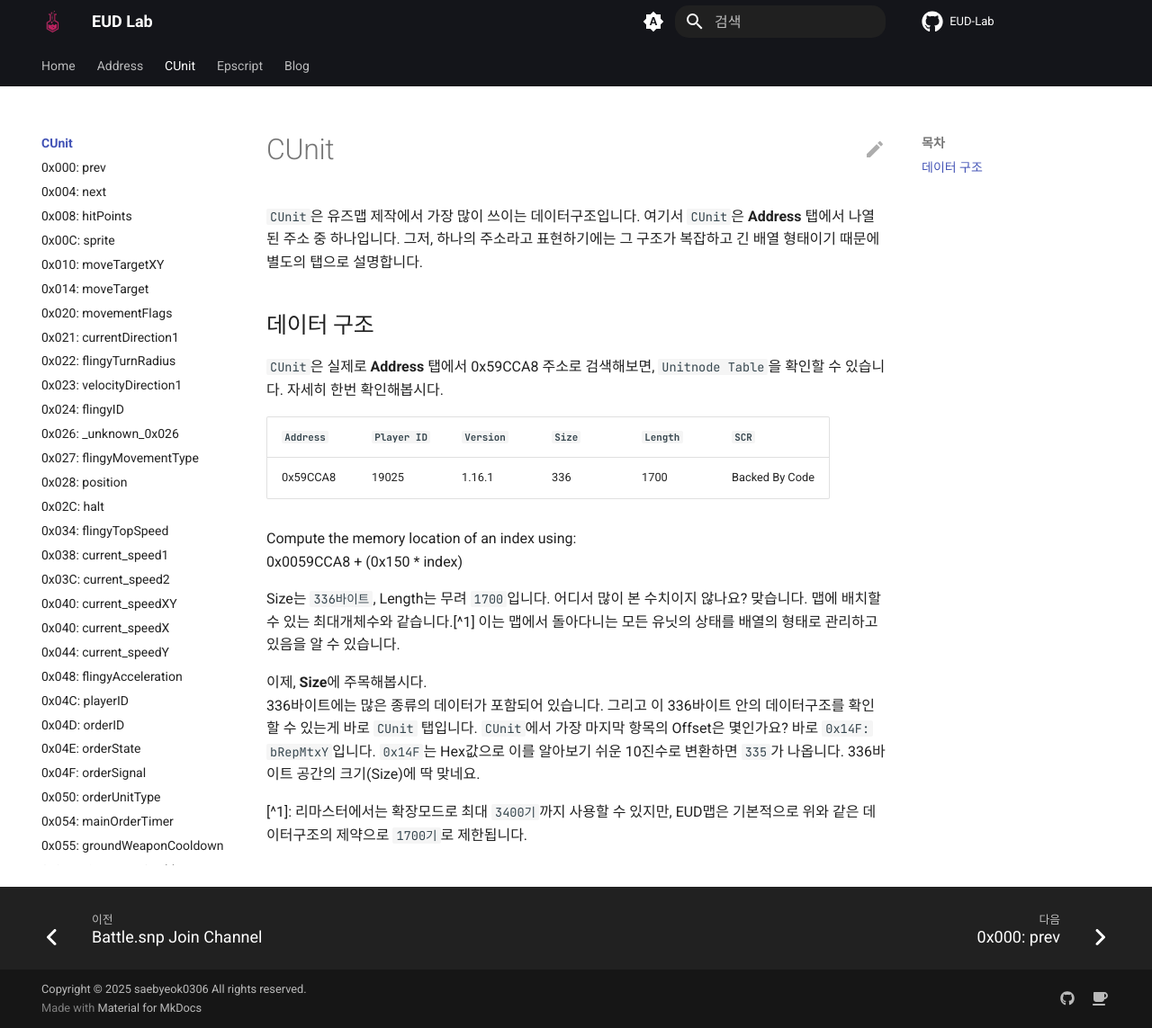
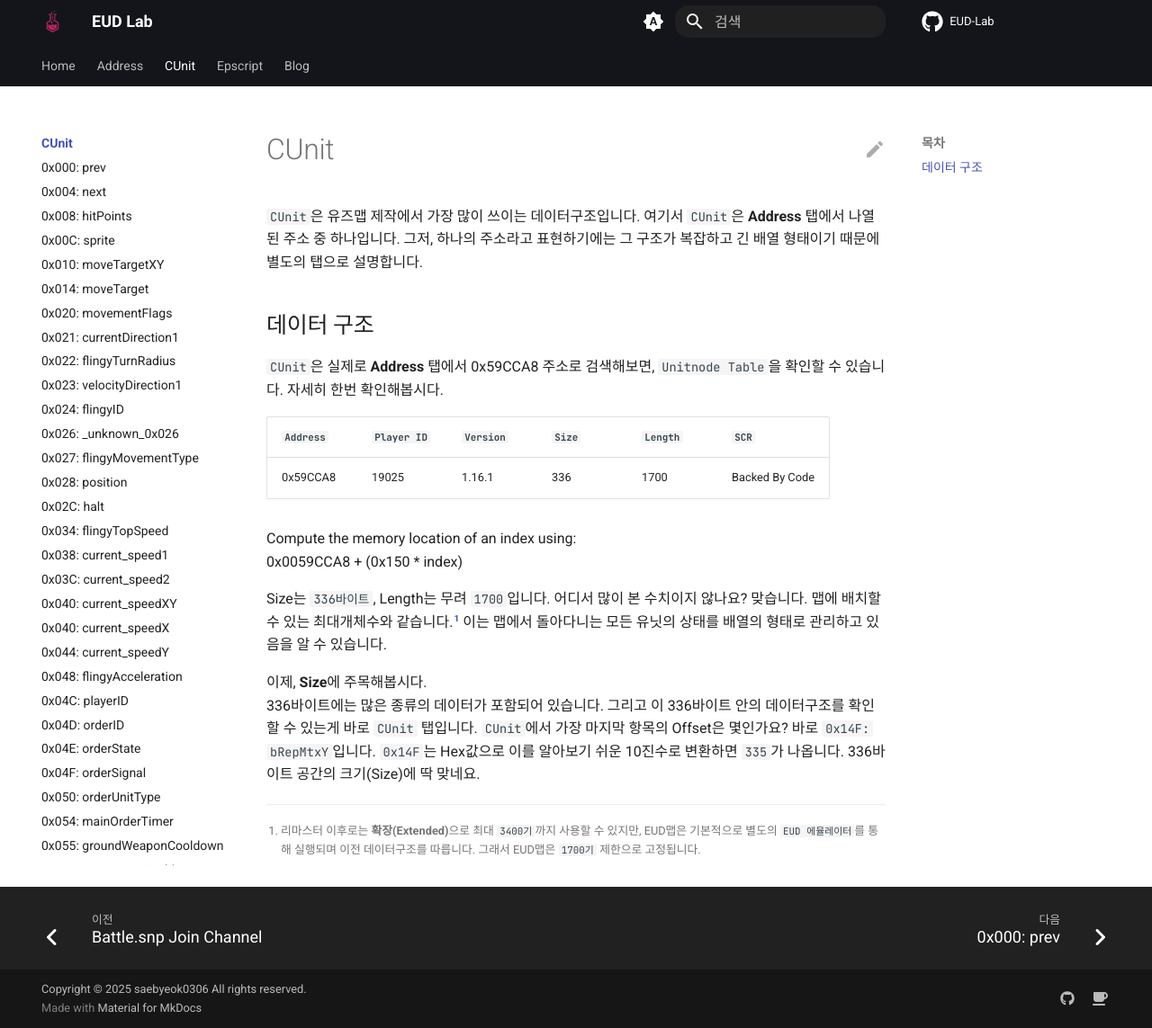
Before and after one commit to saebyeok0306/EUD-Lab, an MkDocs documentation site: the page built from docs/CUnit/index.md, in a window 1280 px wide and 1143 px high. Shown: the whole window at 90% size. Built offline with MkDocs 1.6.1 and Material for MkDocs 9.7.7, drawn with Linux system fonts in a browser that asks for light colours; comment, search, counter and statistics services are not loaded.

Commit message:
Update mkdocs.yml to include footnotes and revise CUnit documentation

```diff
--- a/docs/CUnit/index.md
+++ b/docs/CUnit/index.md
@@ -18,4 +18,4 @@ Size는 `336바이트`, Length는 무려 `1700`입니다. 어디서 많이 본
 이제, **Size**에 주목해봅시다.
 336바이트에는 많은 종류의 데이터가 포함되어 있습니다. 그리고 이 336바이트 안의 데이터구조를 확인할 수 있는게 바로 `CUnit` 탭입니다. `CUnit`에서 가장 마지막 항목의 Offset은 몇인가요? 바로 `0x14F: bRepMtxY`입니다. `0x14F`는 Hex값으로 이를 알아보기 쉬운 10진수로 변환하면 `335`가 나옵니다. 336바이트 공간의 크기(Size)에 딱 맞네요.
 
-[^1]: 리마스터에서는 확장모드로 최대 `3400기`까지 사용할 수 있지만, EUD맵은 기본적으로 위와 같은 데이터구조의 제약으로 `1700기`로 제한됩니다.
+[^1]: 리마스터 이후로는 **확장(Extended)**으로 최대 `3400기`까지 사용할 수 있지만, EUD맵은 기본적으로 별도의 `EUD 에뮬레이터`를 통해 실행되며 이전 데이터구조를 따릅니다. 그래서 EUD맵은 `1700기` 제한으로 고정됩니다.
--- a/mkdocs.yml
+++ b/mkdocs.yml
@@ -100,6 +100,7 @@ extra_css:
 markdown_extensions:
   - tables
   - admonition
+  - footnotes
   - pymdownx.highlight:
       pygments_lang_class: true
       anchor_linenums: true
```
